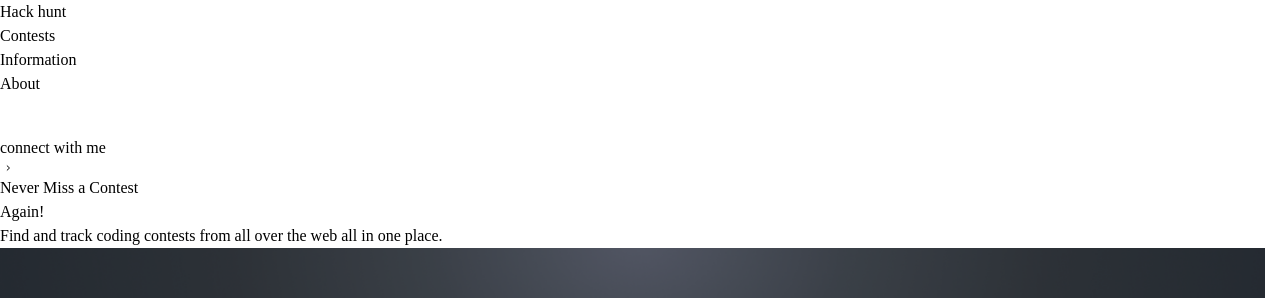
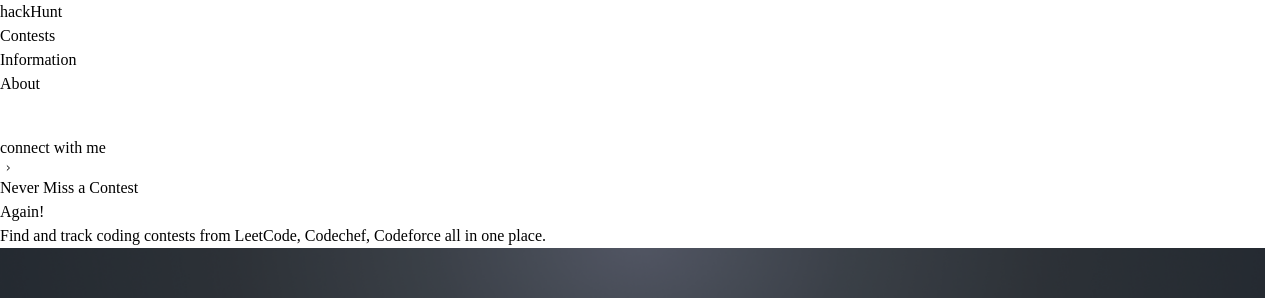
Before and after one commit to deep-vinci/contest-tracker, a React (Vite) app in the folder frontend/: page / in a window 1280 px wide. Shown: the top 298 px of the page. Built offline with nearby package versions, Linux system fonts and the light colour scheme; no server answers.

Commit message:
chore: add npm run start

```diff
--- a/frontend/src/components/Hero.jsx
+++ b/frontend/src/components/Hero.jsx
@@ -3,7 +3,7 @@
 
 function Hero() {
     return (
-        <div className="w-full h-150 flex flex-col gap-10 sm:flex-row items-center font-bricolage">
+        <div className="w-full h-130 flex flex-col gap-10 sm:flex-row items-center font-bricolage">
             <div className="px-12">
                 <button className="border-1 flex rounded-full items-center px-5 mb-3 shadow-xl shadow-slate-200 hover:bg-black hover:text-white transition">
                     connect with me
@@ -27,8 +27,8 @@
                     Never Miss a Contest <br></br> Again!
                 </h1>
                 <p className="text-xl">
-                    Find and track coding contests from all over the web all in
-                    one place.
+                    Find and track coding contests from LeetCode, Codechef,
+                    Codeforce all in one place.
                 </p>
             </div>
             <div className="w-full sm:w-[50%] flex justify-center items-center transform-3d">
--- a/frontend/src/components/Navigation.jsx
+++ b/frontend/src/components/Navigation.jsx
@@ -10,7 +10,7 @@
             <div className="z-40 w-full max-w-[1400px] mx-auto sm:px-6 lg:px-8 rounded-full p-5 ">
                 <div className="flex flex-col gap-4 sm:flex-row sm:justify-end sm:gap-10 items-center">
                     <div className="mx-auto ml-0 logo">
-                        <a href="/">Hack hunt</a>
+                        <a href="/">hackHunt</a>
                     </div>
                     <div>
                         <a href="#">Contests</a>
--- a/frontend/src/components/SkeletonTable.jsx
+++ b/frontend/src/components/SkeletonTable.jsx
@@ -1,11 +1,11 @@
 function SkeletonTable() {
     return (
         <>
-            <div className="w-[70%] mt-15 h-8 mx-auto rounded-md bg-gray-200"></div>
-            <div className="w-[70%] mt-1  h-8 mx-auto rounded-md bg-gray-200"></div>
-            <div className="w-[70%] mt-1  h-8 mx-auto rounded-md bg-gray-200"></div>
-            <div className="w-[70%] mt-1  h-8 mx-auto rounded-md bg-gray-200"></div>
-            <div className="w-[70%] mt-1  h-8 mx-auto rounded-md bg-gray-200"></div>
+            <div className="animate-pulse w-[70%] mt-15 h-8 mx-auto rounded-md bg-gray-200"></div>
+            <div className="animate-pulse w-[70%] mt-1  h-8 mx-auto rounded-md bg-gray-200"></div>
+            <div className="animate-pulse w-[70%] mt-1  h-8 mx-auto rounded-md bg-gray-200"></div>
+            <div className="animate-pulse w-[70%] mt-1  h-8 mx-auto rounded-md bg-gray-200"></div>
+            <div className="animate-pulse w-[70%] mt-1  h-8 mx-auto rounded-md bg-gray-200"></div>
         </>
     );
 }
```
